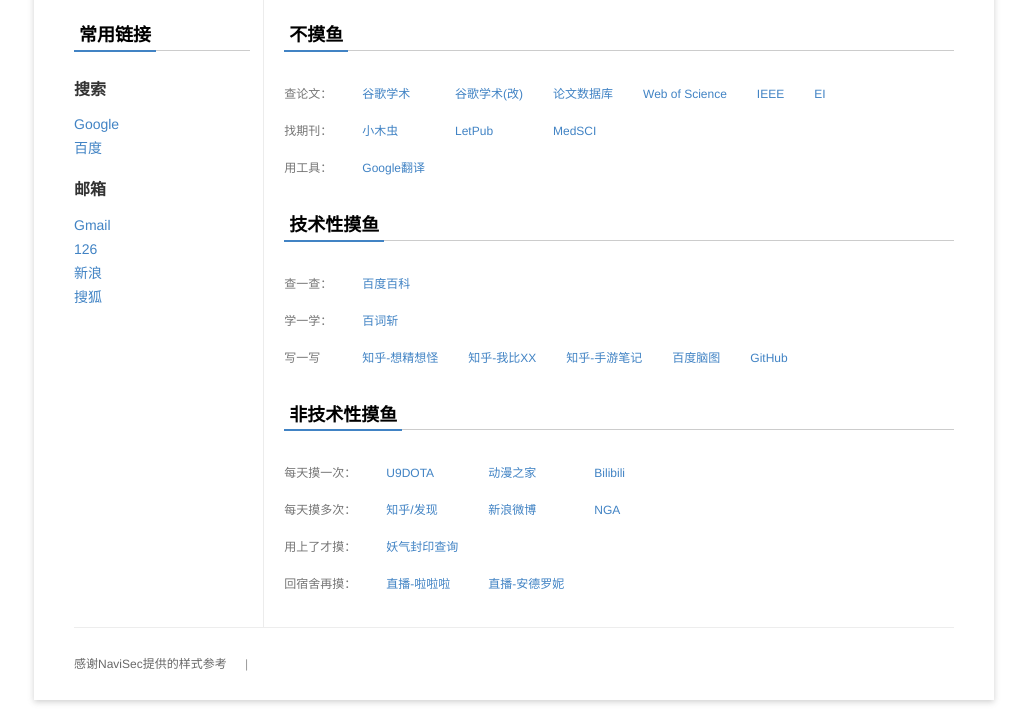
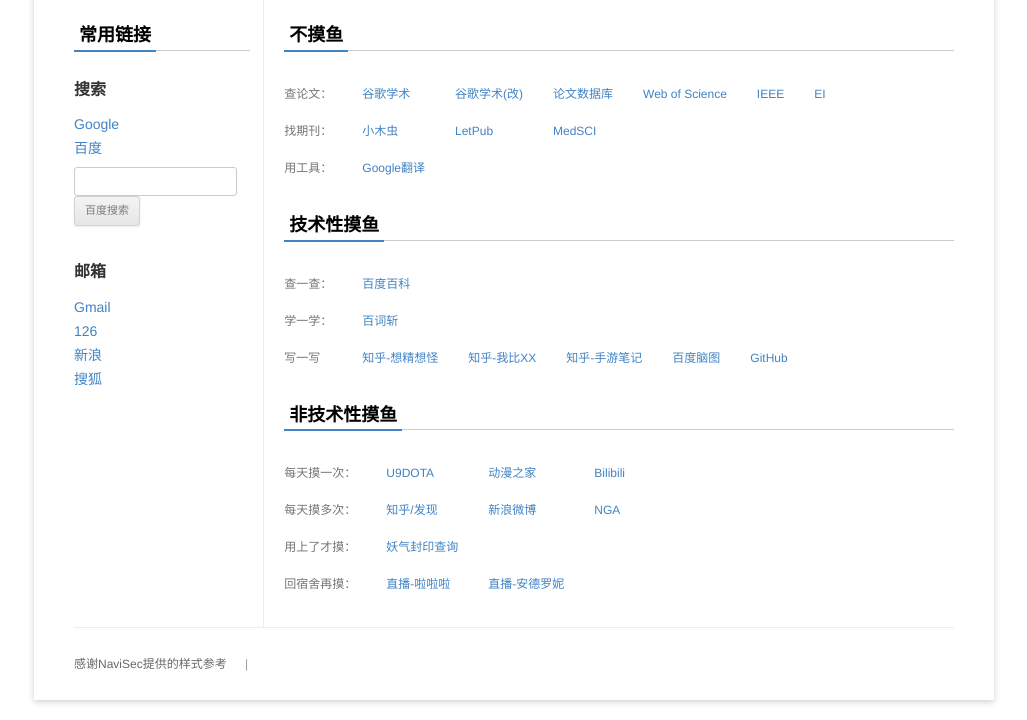
Before and after one commit to lwt1231234/lwt1231234.github.io, a plain HTML site: page index.html in a window 1280 px wide. Shown: the part 91-811 px from the top of the page, without its empty margins (126-1153 px from the left). Drawn offline with Linux system fonts and the light colour scheme.

Commit message:
2017.10.20
增加了百度搜索框

```diff
--- a/index.html
+++ b/index.html
@@ -55,6 +55,16 @@
 		<h3 id="-">搜索</h3>
 			<a target="_blank" href="https://www.google.com/">Google</a></br>
 			<a target="_blank" href="https://www.baidu.com/">百度</a></br>
+			<form action="http://www.baidu.com/baidu" target="_blank">
+				<table bgcolor="#FFFFFF">
+					<tr><td>
+						<input name=tn type=hidden value=baidu>
+						<a href="http://www.baidu.com/"></a>
+						<input type=text name=word size=20>
+						<input type="submit" value="百度搜索">
+					</td></tr>
+				</table>
+			</form>
 		<h3 id="-">邮箱</h3>
 			<a target="_blank" href="https://mail.google.com">Gmail</a></br>
 			<a target="_blank" href="http://www.126.com">126</a></br>
```
